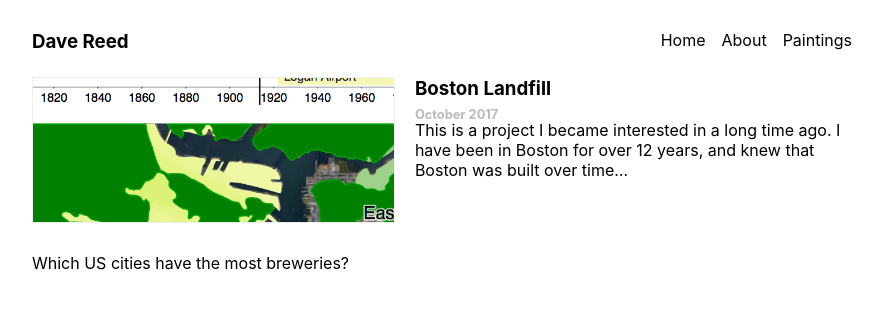
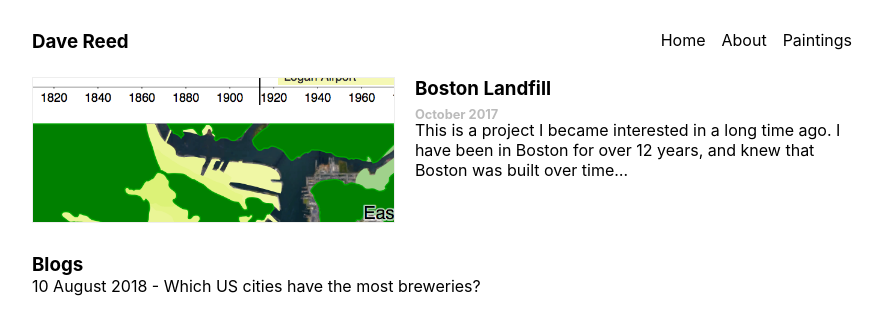
Before and after one commit to dvreed77/dvreed.com, a Gatsby site: page / in a window 1280 px wide. Shown: the whole page, without its empty margins (190-1072 px from the left). Built offline with nearby package versions, Linux system fonts and the light colour scheme; Gatsby itself is replaced by a stand-in of ours.

Commit message:
small changes

```diff
--- a/src/pages/index.js
+++ b/src/pages/index.js
@@ -76,7 +76,8 @@ class Index extends React.Component {
             key={node.id}
           >
             <div>
-              {node.frontmatter.title}
+              <h3>Blogs</h3>
+              {node.fields.date} - {node.frontmatter.title}
             </div>
           </Link>
         )}
@@ -133,7 +134,7 @@ export const pageQuery = graphql`
           }
           fields {
             slug
-            date
+            date(formatString: "DD MMMM YYYY")
           }
           excerpt
         }
```
